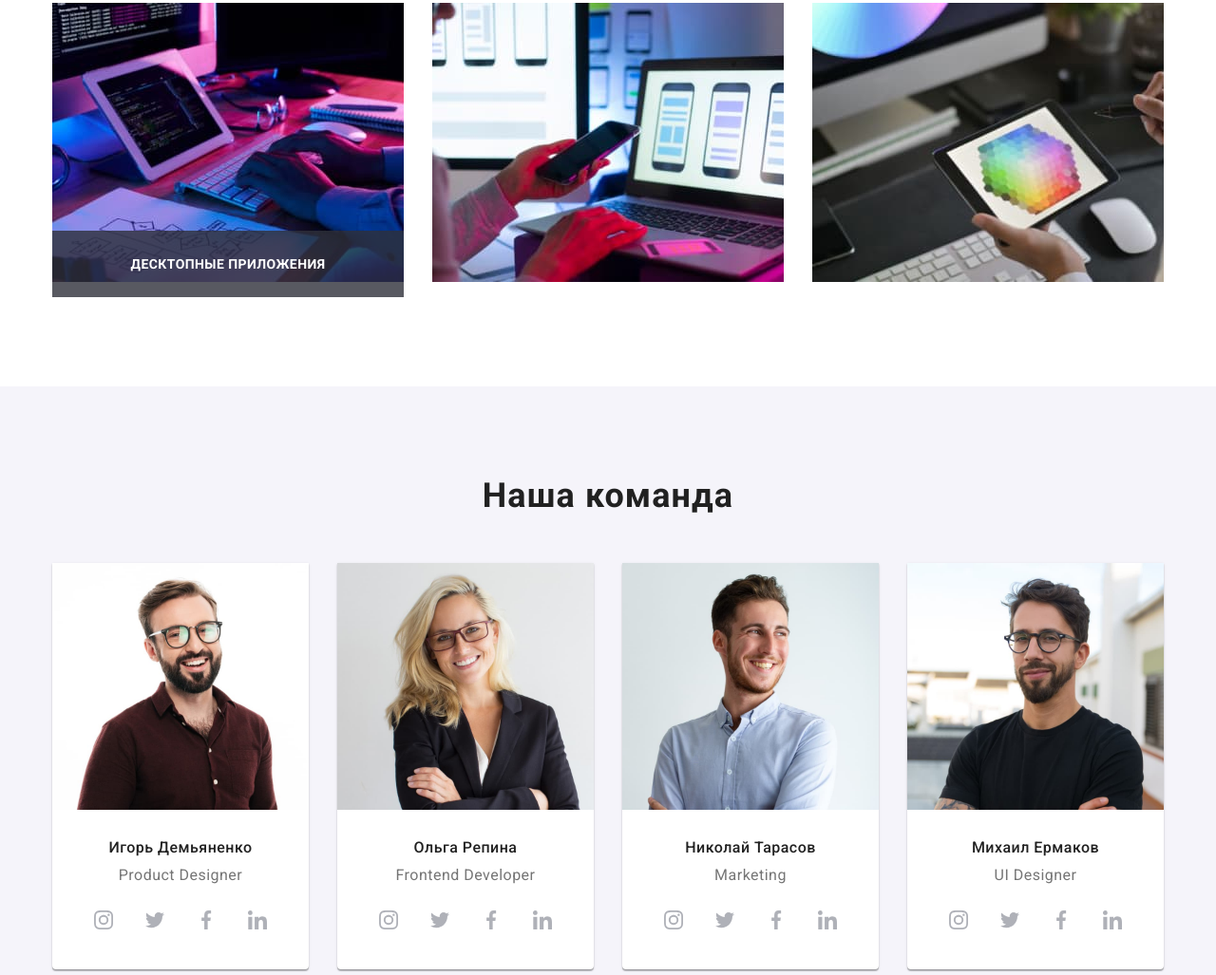
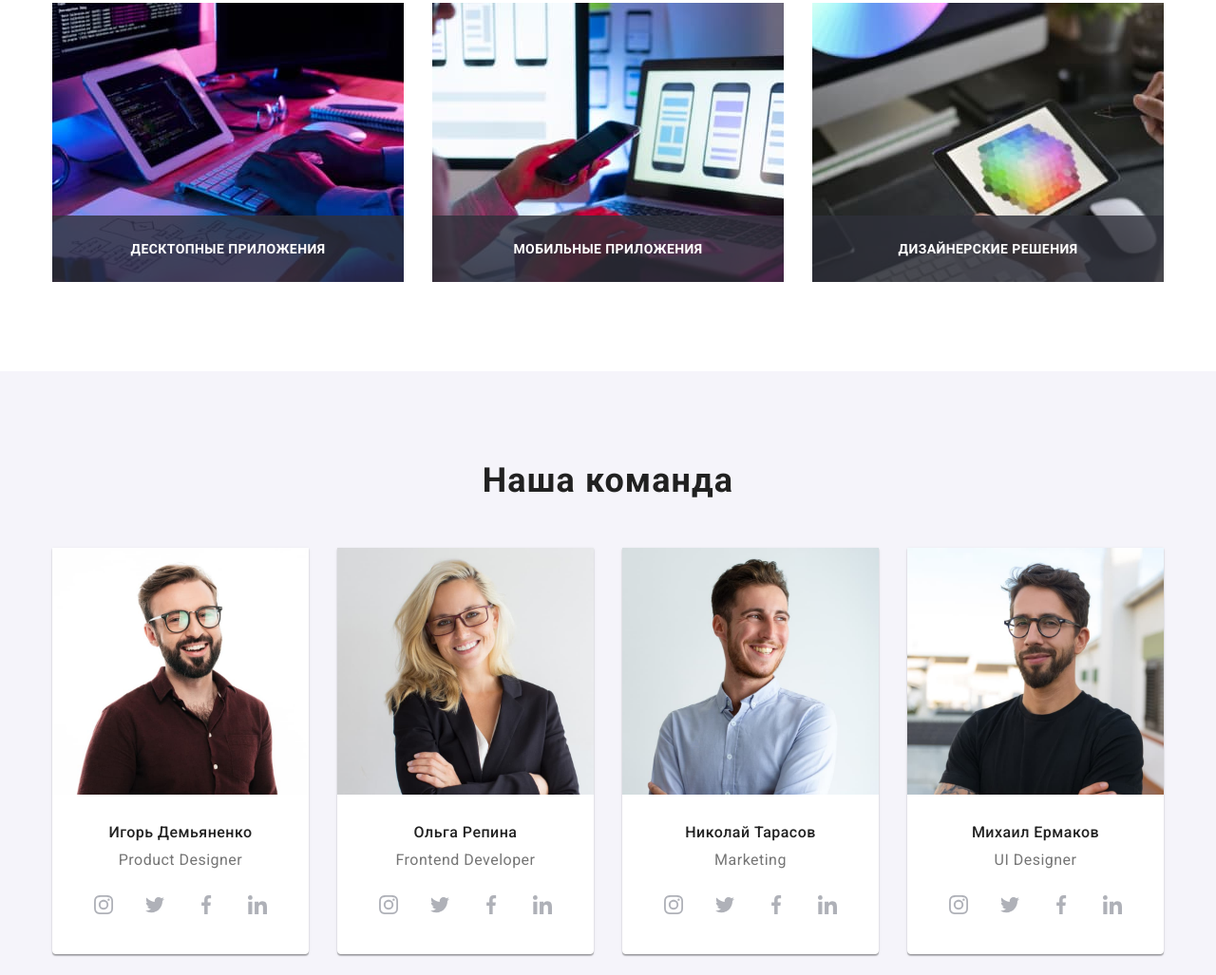
Before and after one commit to Uaskoa/goit-markup-hw-05, a plain HTML site: page index.html in a window 1280 px wide. Shown: the part 1207-2234 px from the top of the page at 95% size. Drawn offline with nearby package versions, Linux system fonts and the light colour scheme.

Commit message:
overlay skills

```diff
--- a/css/styles.css
+++ b/css/styles.css
@@ -301,7 +301,7 @@ img {
   font-family: var(--main-font);
   font-weight: 700;
   font-size: 14px;
-  line-height: 1.143x;
+  line-height: 1.143;
   text-align: center;
   letter-spacing: 0.03em;
   text-transform: uppercase;
--- a/index.html
+++ b/index.html
@@ -133,7 +133,7 @@
                 width="370"
                 height="294"
               />
-              <div class="overlay">
+              <div class="overlay-skills">
                 <h3 class="subtitle-skills">Мобильные приложения</h3>
               </div>
             </li>
@@ -144,7 +144,7 @@
                 width="370"
                 height="294"
               />
-              <div class="overlay">
+              <div class="overlay-skills">
                 <h3 class="subtitle-skills">Дизайнерские решения</h3>
               </div>
             </li>
```
